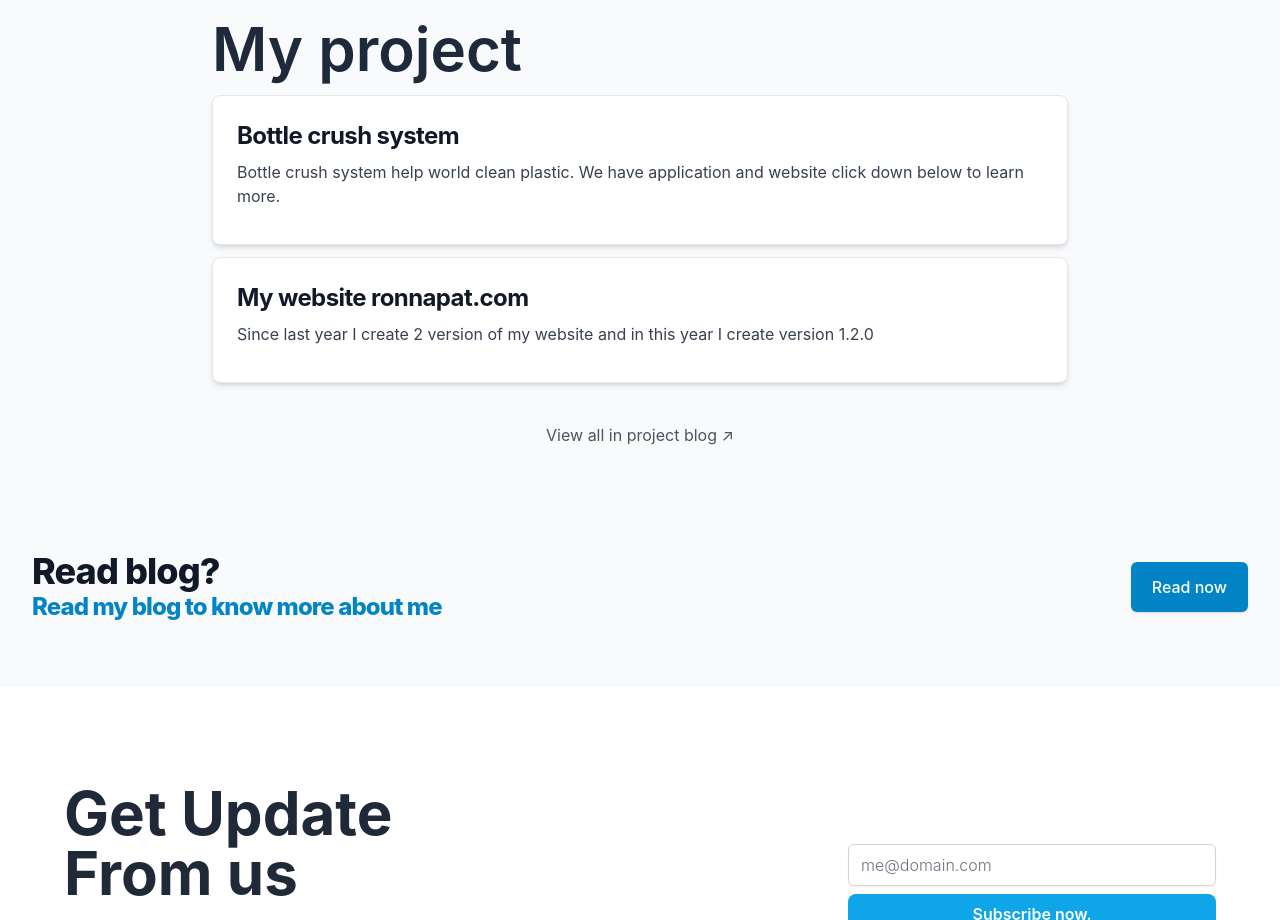
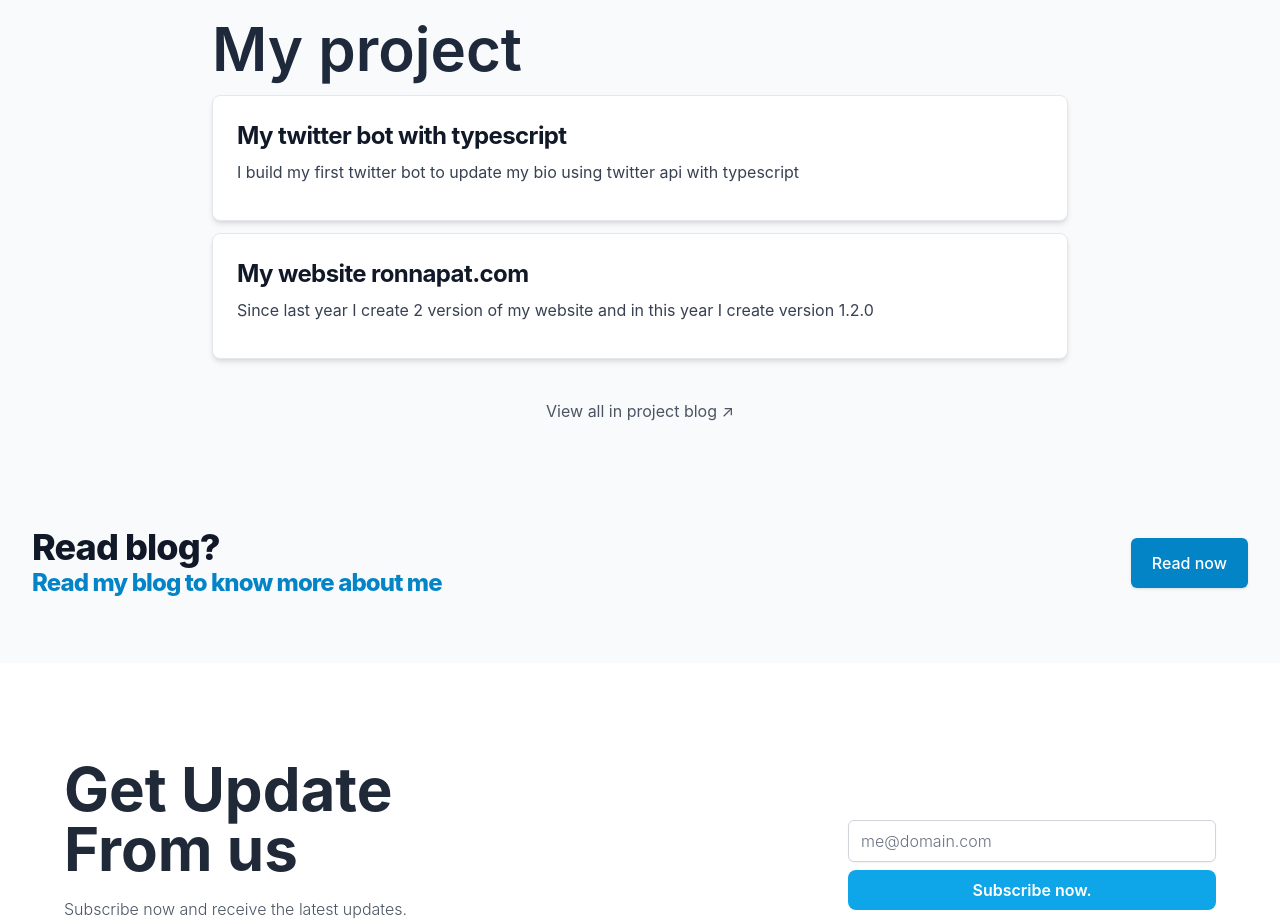
Before and after one commit to ronnapatp/ronnapat.com, a Next.js app: page /en-us in a window 1280 px wide. Shown: the part 920-1840 px from the top of the page. Built offline with nearby package versions, Linux system fonts and the light colour scheme; no server answers.

Commit message:
Update project

```diff
--- a/components/project.js
+++ b/components/project.js
@@ -11,9 +11,9 @@ export default function () {
                         My project
                     </div>
                     <div className="p-6 max-w-screen mt-3 bg-white rounded-lg border border-gray-200 shadow-md dark:bg-gray-800 dark:border-gray-700 mb-2 md:mb-0 hover:scale-105 duration-100">
-                        <a href='#'>
-                            <h5 className="mb-2 text-2xl font-bold tracking-tight text-gray-900 dark:text-white">Bottle crush system</h5>
-                            <p className="mb-3 font-normal text-gray-700 dark:text-gray-400">Bottle crush system help world clean plastic. We have application and website click down below to learn more.</p>
+                        <a href='https://blog.ronnapat.com/blog/my-twitter-bot' target='_blank'>
+                            <h5 className="mb-2 text-2xl font-bold tracking-tight text-gray-900 dark:text-white">My twitter bot with typescript</h5>
+                            <p className="mb-3 font-normal text-gray-700 dark:text-gray-400">I build my first twitter bot to update my bio using twitter api with typescript</p>
                         </a>
                     </div>
                     <div className="p-6 max-w-screen mt-3 bg-white rounded-lg border border-gray-200 shadow-md dark:bg-gray-800 dark:border-gray-700 mb-2 md:mb-0 hover:scale-105 duration-100">
```
